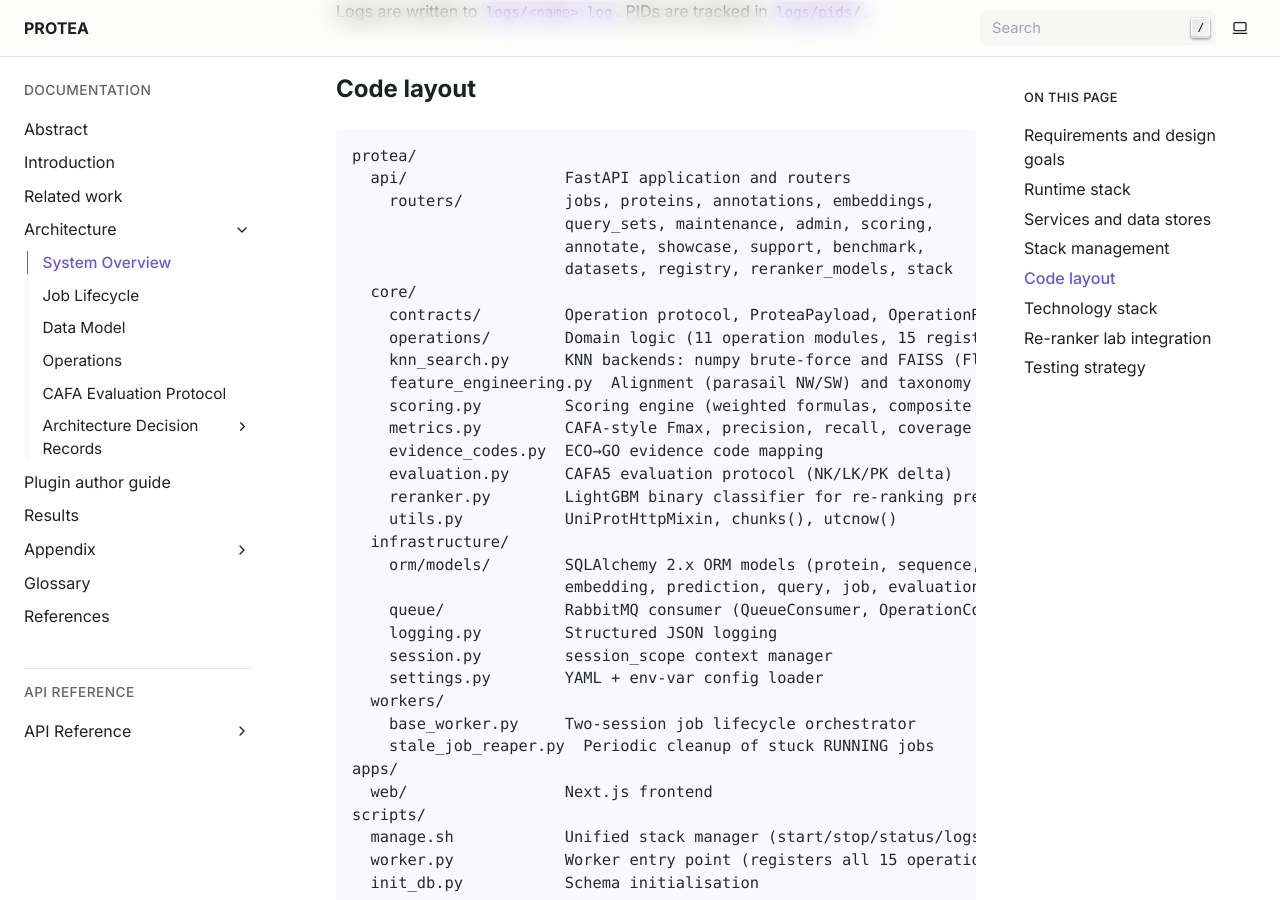
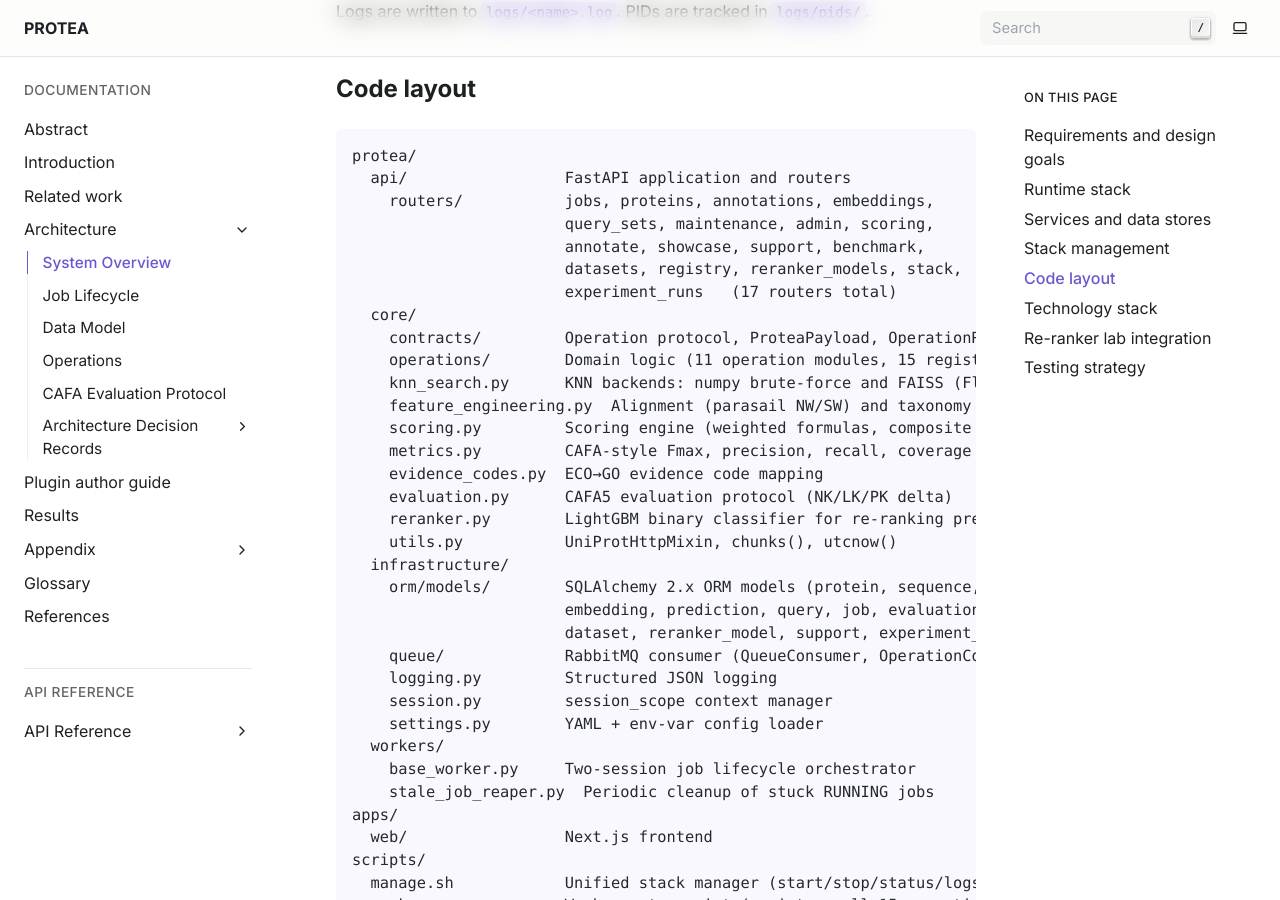
Before and after one commit to frapercan/PROTEA, a Sphinx documentation site: the page built from docs/source/architecture/system_overview.rst, in a window 1280 px wide and 900 px high, scrolled down 5227 px. Built offline with Sphinx 7.4.7, drawn with Linux system fonts in a browser that asks for light colours.

Commit message:
docs(architecture): backfill missing routers + ORM models in directory layout (#259)
## Summary

The directory-layout block in `architecture/system_overview.rst` (lines
205-238) is a quick-reference for newcomers. Two of its lists had
silently fallen behind the live state.

## Drift fixed

### 1. Routers list (line 211)

Previously listed 16 router names; **`experiment_runs` was missing**.
Confirmed against `protea/api/app.py` `_ROUTER_MODULES` (17 entries) and
`reference/api.rst` (which lists the seventeenth "Experiment runs
router" section explicitly).

Adds `experiment_runs` to the bullet and surfaces the explicit total
("17 routers total") so the count is readable next to the names.

### 2. ORM models list (lines 224-225)

Previously listed 10 topical categories; four were missing:

- **`dataset`**: registered re-ranker training datasets,
`embedding/dataset.py`. Documented in `reference/infrastructure.rst` and
`architecture/data_model.rst`.
- **`reranker_model`**: registered LightGBM boosters,
`embedding/reranker_model.py`. Has been the centerpiece of the lab
integration since F0/T0.6.
- **`experiment_run`**: research-run narrative + provenance, T3.8 (Fase
4). Documented in `reference/infrastructure.rst`.
- **`visitor_event`**: anonymous unique-visitor counter, no PII.
Documented in `reference/infrastructure.rst`.

Confirmed against `protea/infrastructure/orm/models/` tree (22 model
files across 5 sub-namespaces + 4 top-level models).

## Why now

Caught while doing the post-em-dash drift sweep. Both lists are exactly
the kind of inventory readers reach for first when learning the
codebase, and both had gone quietly stale across multiple PRs that added
the new routers / ORM rows.

## Test plan

- [x] Local build: `poetry run sphinx-build -W --keep-going -b html
docs/source /tmp/sphinx-build-out174` succeeds with zero warnings.
- [ ] CI sphinx-build job passes.

```diff
--- a/docs/source/architecture/system_overview.rst
+++ b/docs/source/architecture/system_overview.rst
@@ -208,7 +208,8 @@ Code layout
        routers/           jobs, proteins, annotations, embeddings,
                           query_sets, maintenance, admin, scoring,
                           annotate, showcase, support, benchmark,
-                          datasets, registry, reranker_models, stack
+                          datasets, registry, reranker_models, stack,
+                          experiment_runs   (17 routers total)
      core/
        contracts/         Operation protocol, ProteaPayload, OperationResult
        operations/        Domain logic (11 operation modules, 15 registered instances)
@@ -222,7 +223,8 @@ Code layout
        utils.py           UniProtHttpMixin, chunks(), utcnow()
      infrastructure/
        orm/models/        SQLAlchemy 2.x ORM models (protein, sequence, annotation,
-                          embedding, prediction, query, job, evaluation, scoring, support)
+                          embedding, prediction, query, job, evaluation, scoring,
+                          dataset, reranker_model, support, experiment_run, visitor_event)
        queue/             RabbitMQ consumer (QueueConsumer, OperationConsumer) and publisher
        logging.py         Structured JSON logging
        session.py         session_scope context manager
```
